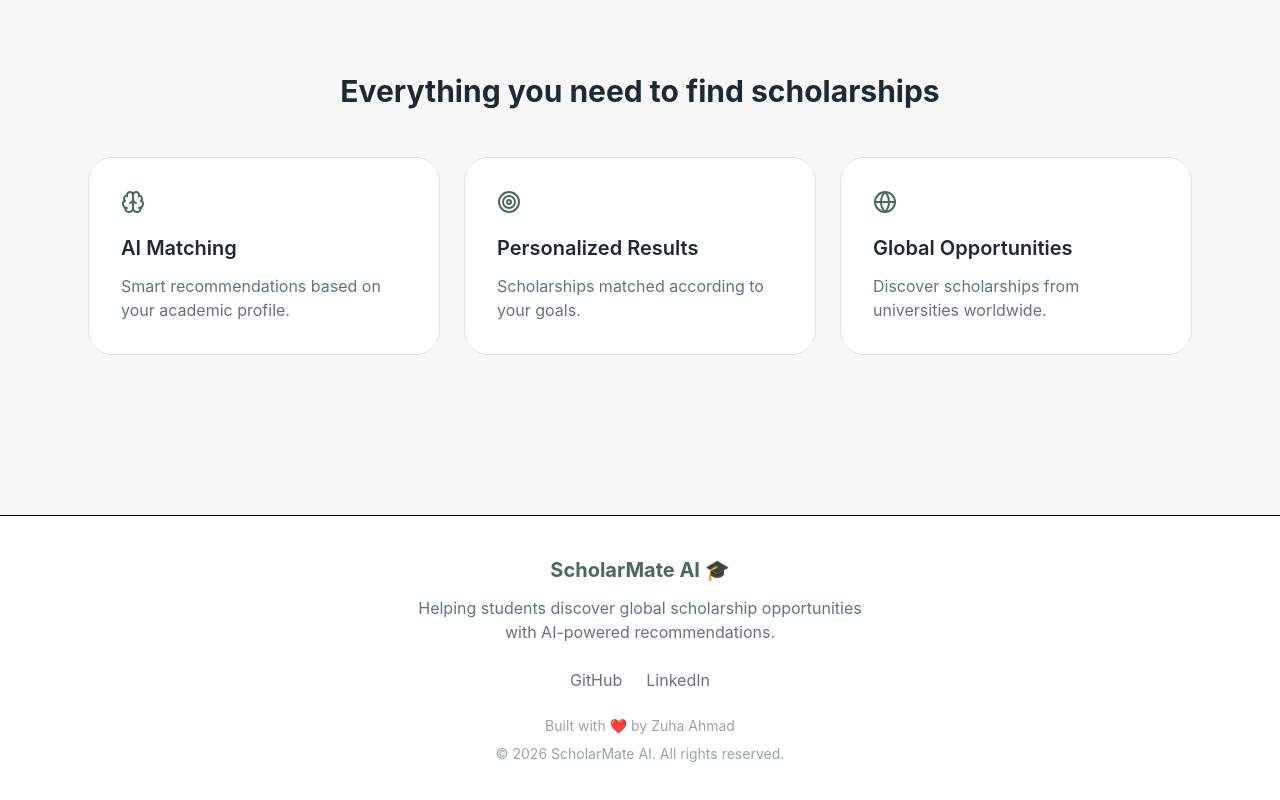
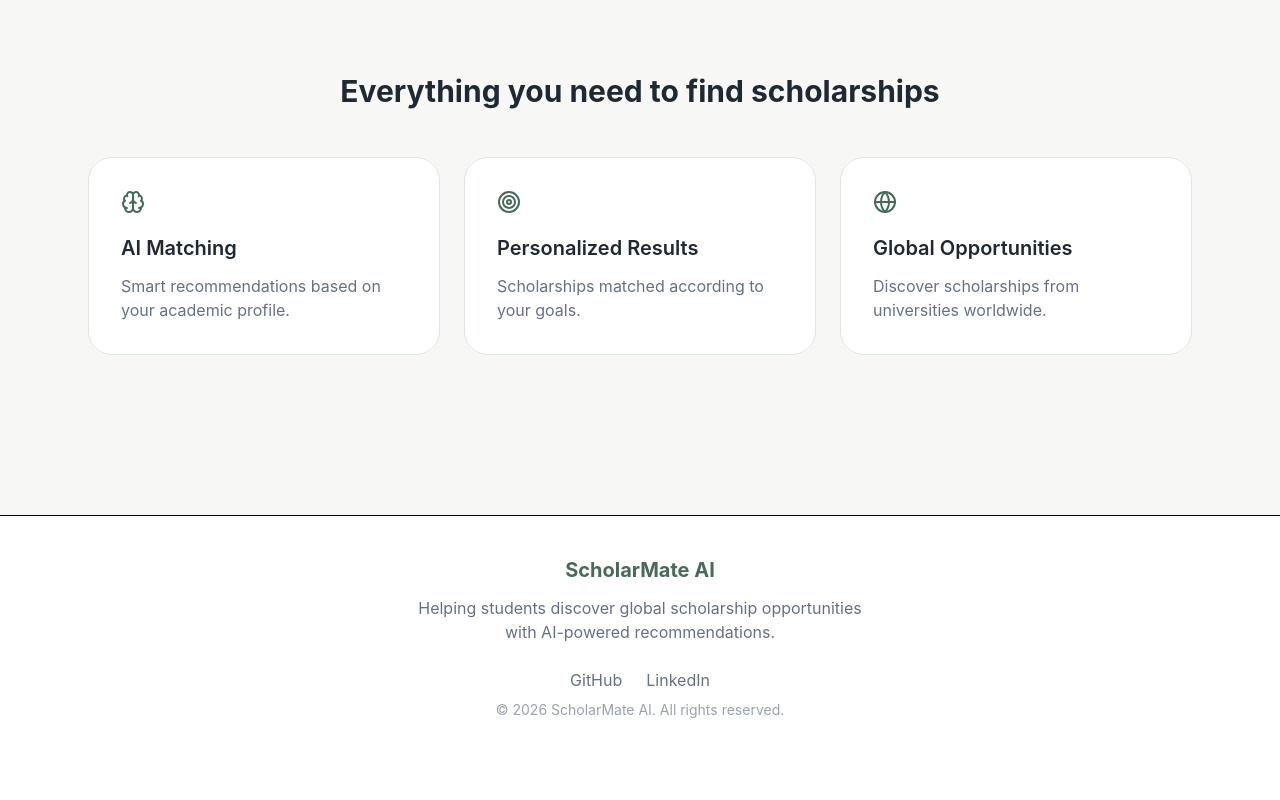
Before and after one commit to xuhaahmad/ScholarMate-AI, a React (Vite) app: page / in a window 1280 px wide. Shown: the part 692-1492 px from the top of the page. After the commit the page ends 1452 px from the top, so only its background shows below. Built offline with nearby package versions, Linux system fonts and the light colour scheme.

Commit message:
Update ScholarMate AI footer

```diff
--- a/src/components/Footer.jsx
+++ b/src/components/Footer.jsx
@@ -18,7 +18,7 @@ function Footer() {
             text-primary
             ">
 
-                ScholarMate AI 🎓
+                ScholarMate AI
 
             </h2>
 
@@ -98,15 +98,6 @@ function Footer() {
 
 
 
-            <p className="
-            text-sm
-            text-gray-400
-            mt-6
-            ">
-
-                Built with ❤️ by Zuha Ahmad
-
-            </p>
 
 
 
```
